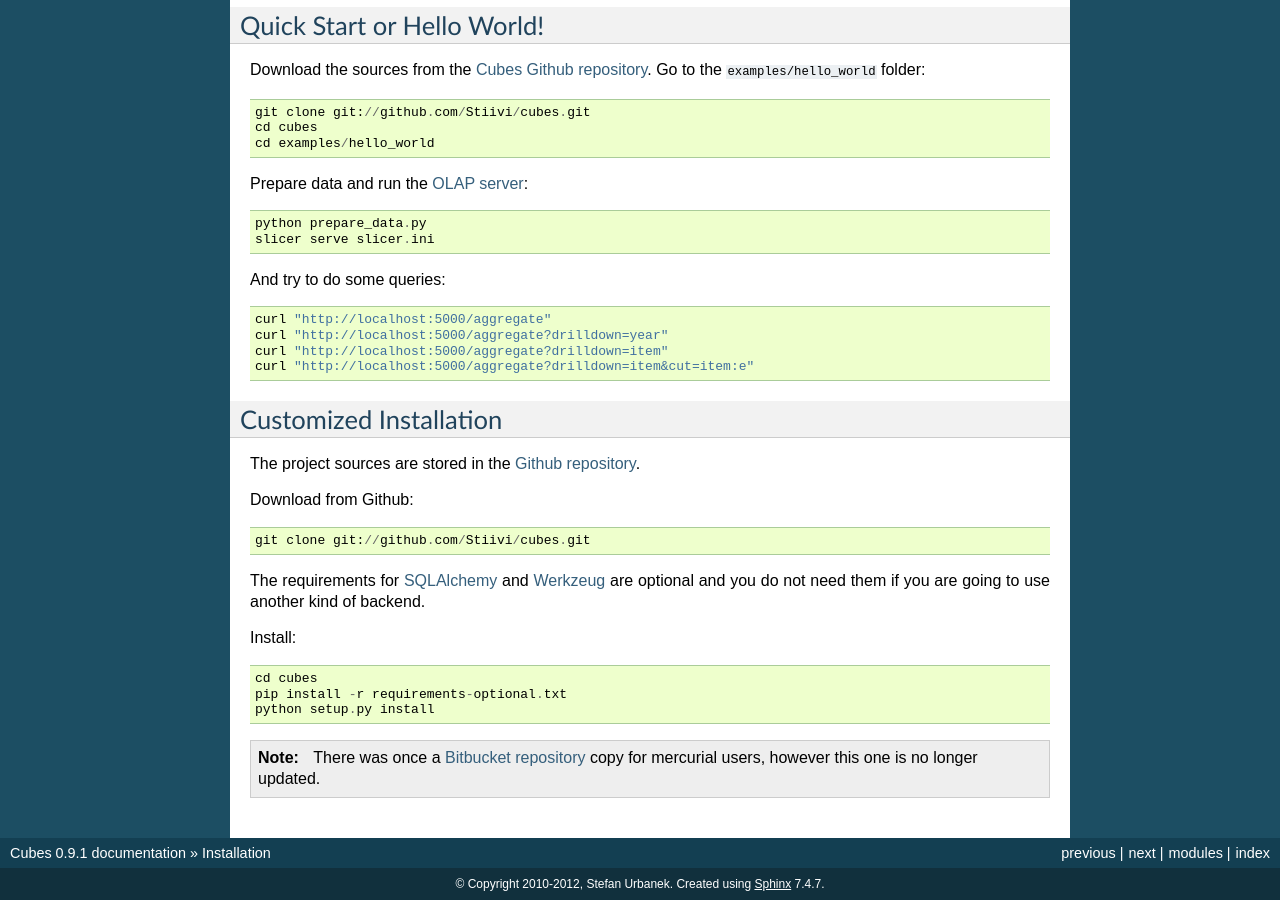
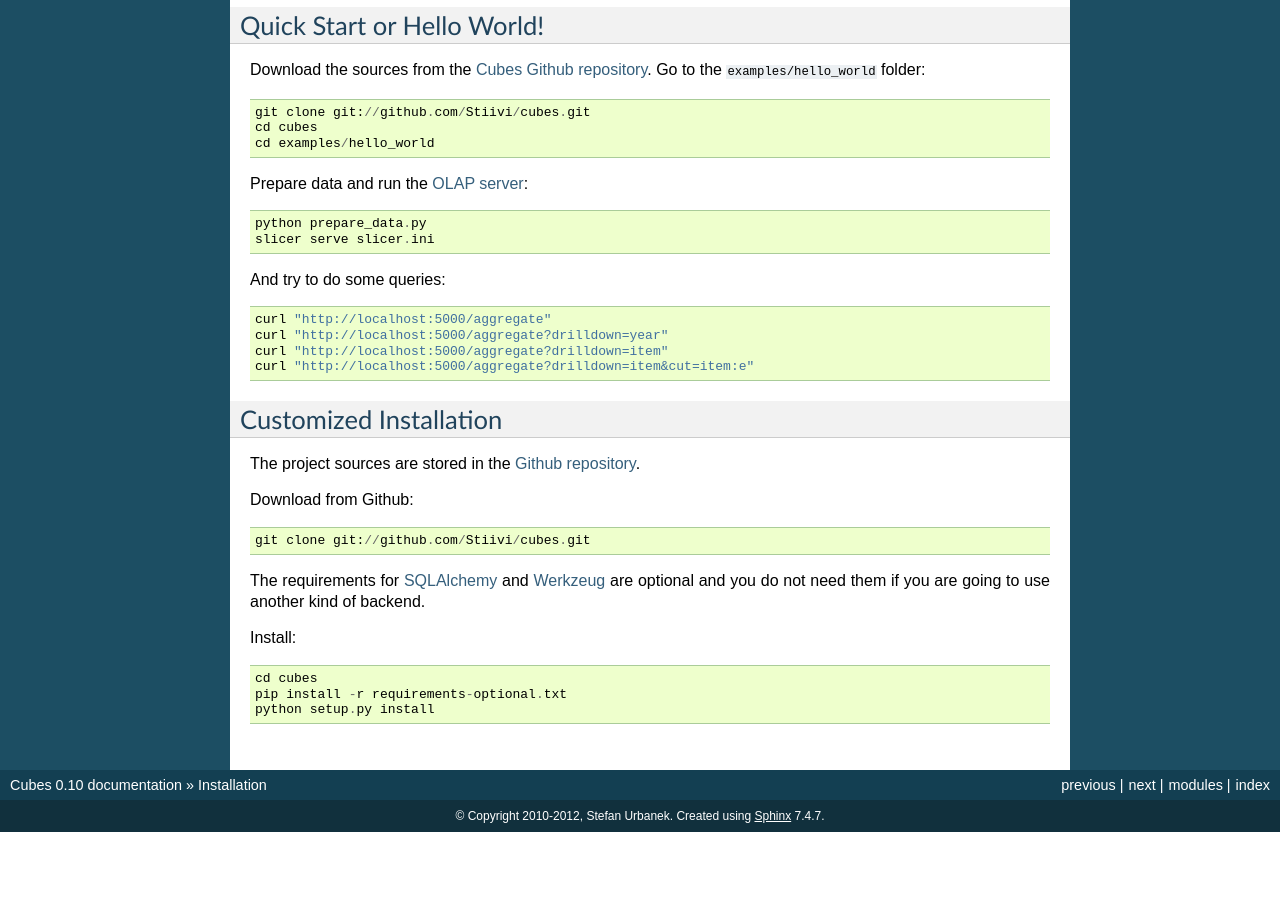
Before and after one commit to DataBrewery/cubes, a Sphinx documentation site: the page built from doc/install.rst, in a window 1280 px wide and 900 px high, scrolled down 600 px. Built offline with Sphinx 7.4.7, drawn with Linux system fonts in a browser that asks for light colours; after the commit the page ends 1432 px from its top, so only the background shows below that; some of the changed text lies outside the part shown.

Commit message:
updated documentation

```diff
--- a/cubes/__init__.py
+++ b/cubes/__init__.py
@@ -1,6 +1,6 @@
 """OLAP Cubes"""
 
-__version__ = "0.9.1"
+__version__ = "0.10"
 
 from common import *
 from browser import *
--- a/doc/conf.py
+++ b/doc/conf.py
@@ -50,9 +50,9 @@ copyright = u'2010-2012, Stefan Urbanek'
 #
 # The short X.Y version.
 # import cubes
-version = '0.9'
+version = '0.10'
 # The full version, including alpha/beta/rc tags.
-release = '0.9.1'
+release = '0.10'
 
 # The language for content autogenerated by Sphinx. Refer to documentation
 # for a list of supported languages.
--- a/doc/install.rst
+++ b/doc/install.rst
@@ -80,10 +80,3 @@ Install::
     cd cubes
     pip install -r requirements-optional.txt
     python setup.py install
-
-.. note::
-
-    There was once a `Bitbucket repository`_ copy for mercurial users, however
-    this one is no longer updated.
-
-.. _Bitbucket repository: https://bitbucket.org/Stiivi/cubes
```
Also changed, not shown: doc/api/browser.rst (+4 -4 lines), doc/api/model.rst (+38 -9 lines), 1 other file.
